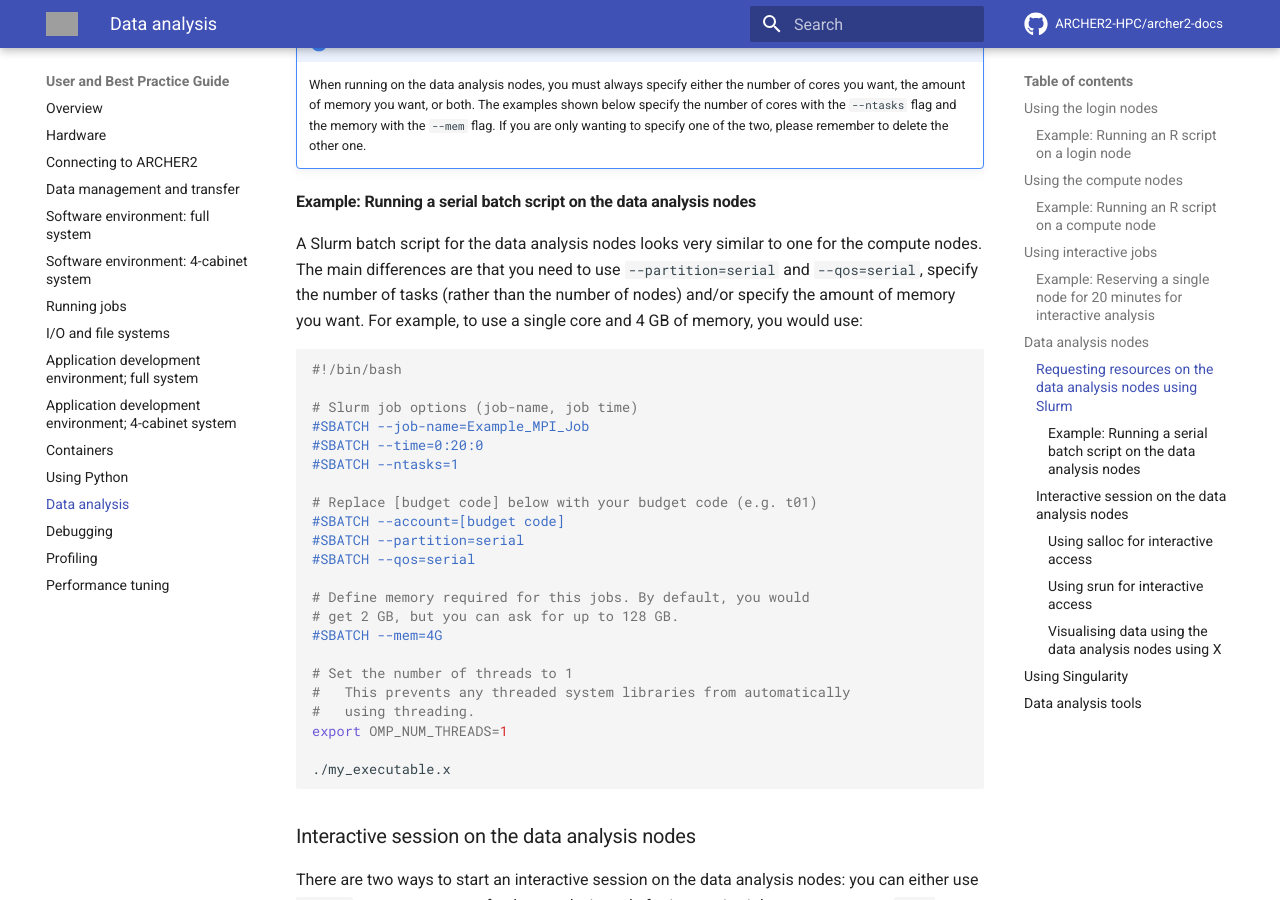
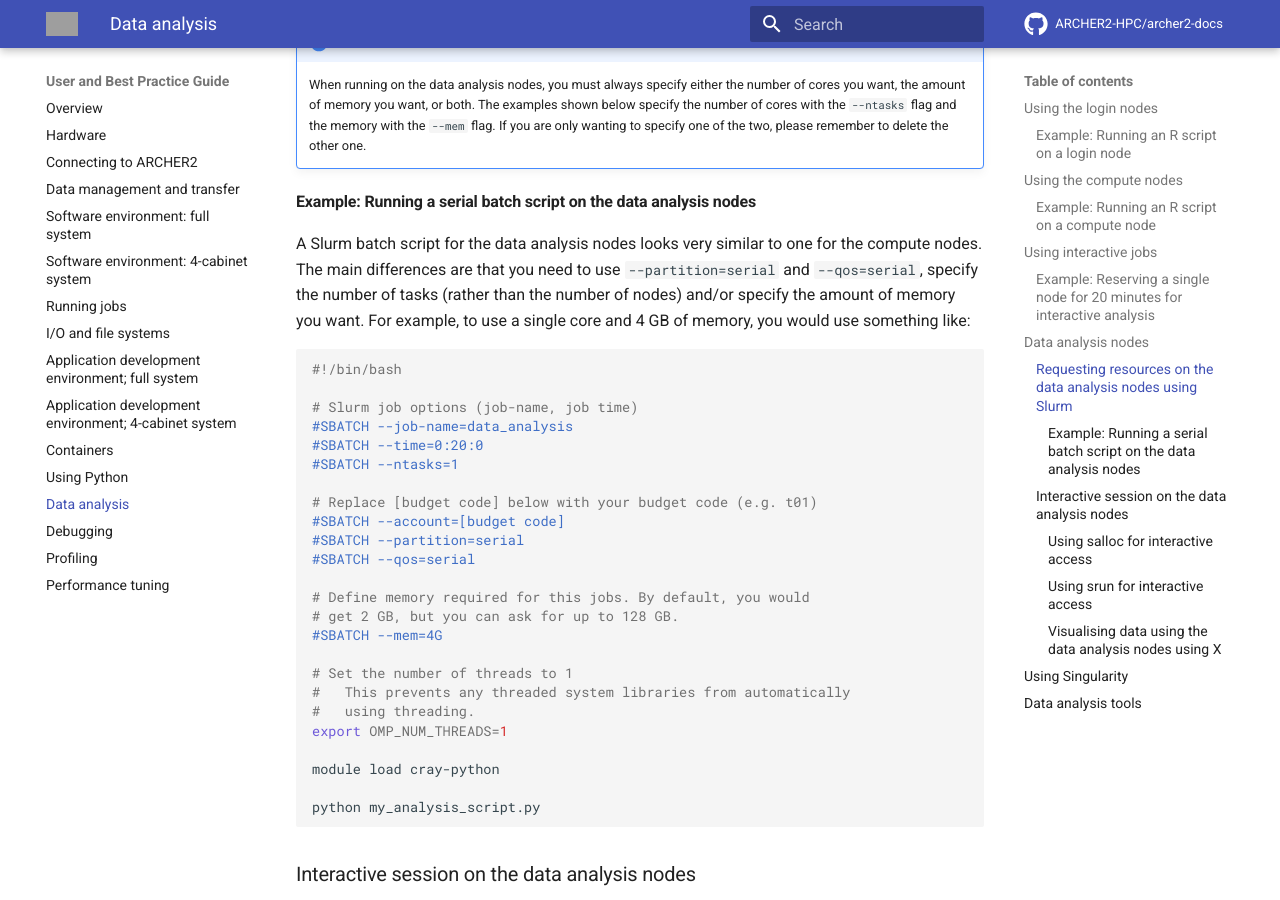
Before and after one commit to ARCHER2-HPC/archer2-docs, an MkDocs documentation site: the page built from docs/user-guide/analysis.md, in a window 1280 px wide and 900 px high, scrolled down 2757 px. Built offline with MkDocs 1.6.1 and Material for MkDocs 9.7.7, drawn with Linux system fonts in a browser that asks for light colours; comment, search, counter and statistics services are not loaded; grey boxes are pictures that could not be loaded.

Commit message:
Fixes example script name

````diff
--- a/docs/user-guide/analysis.md
+++ b/docs/user-guide/analysis.md
@@ -161,13 +161,13 @@ one for the compute nodes. The main differences are that you need to use
 `--partition=serial` and `--qos=serial`, specify the number of tasks
 (rather than the number of nodes) and/or specify the amount of memory
 you want. For example, to use a single core and 4 GB of memory, you
-would use:
+would use something like:
 
 ```slurm
 #!/bin/bash
 
 # Slurm job options (job-name, job time)
-#SBATCH --job-name=Example_MPI_Job
+#SBATCH --job-name=data_analysis
 #SBATCH --time=0:20:0
 #SBATCH --ntasks=1
 
@@ -185,7 +185,9 @@ would use:
 #   using threading.
 export OMP_NUM_THREADS=1
 
-./my_executable.x
+module load cray-python
+
+python my_analysis_script.py
 ```
 
 ### Interactive session on the data analysis nodes
````
